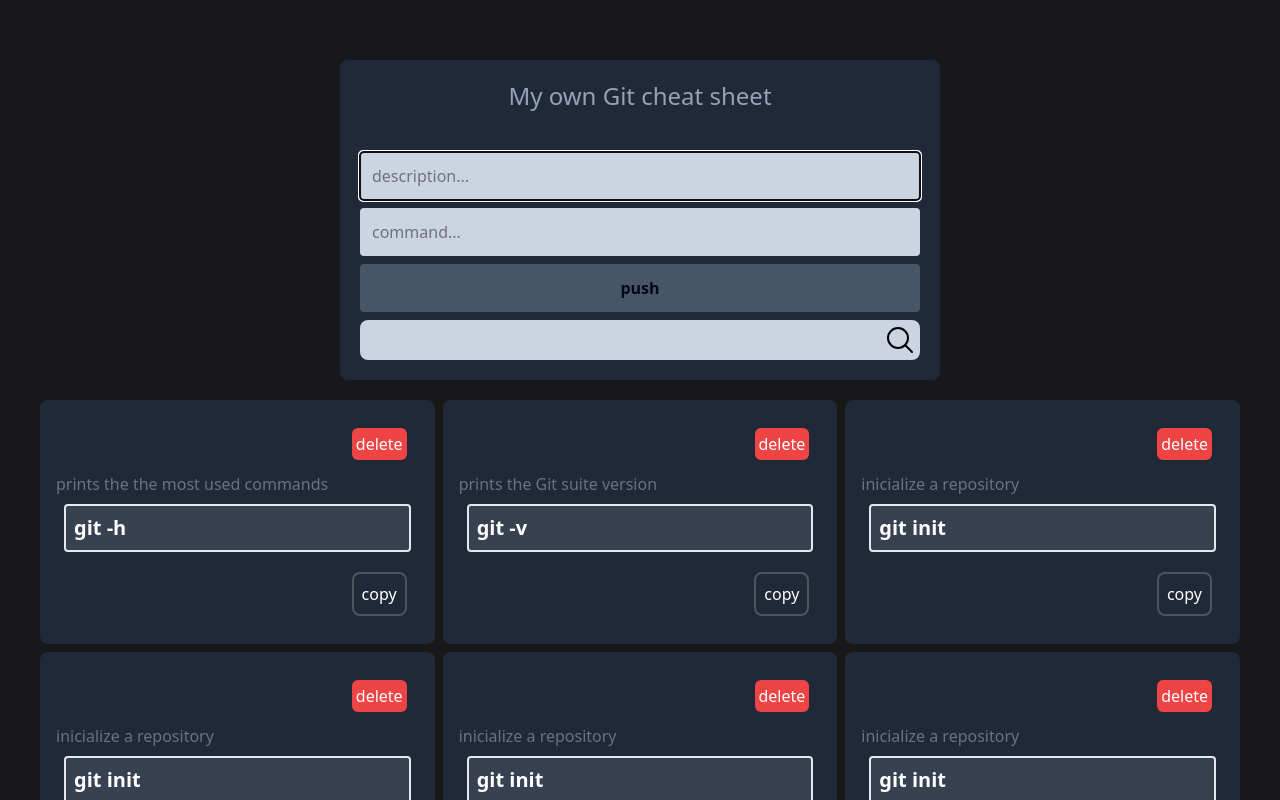
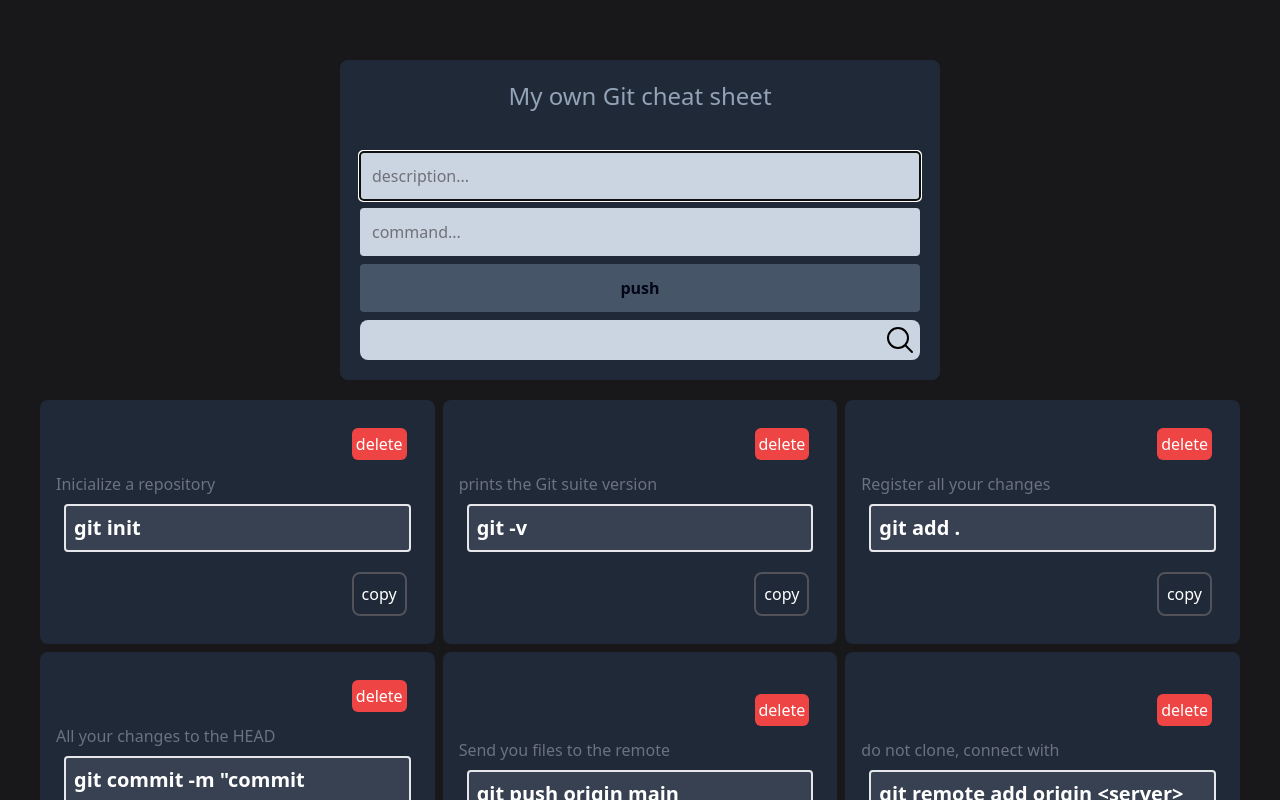
Before and after one commit to xaviercomi/my-own-git-cheat-sheet, a React (Vite) app: page / in a window 1280 px wide. Shown: the top 800 px of the page. Built offline with nearby package versions, Linux system fonts and the light colour scheme.

Commit message:
new commands add to cheatCards

```diff
--- a/src/data/cheatCards.js
+++ b/src/data/cheatCards.js
@@ -1,32 +1,32 @@
 export const cheatCards = [
   {
     id: 0,
-    description: 'prints the the most used commands',
-    command: 'git -h',
+    description: "Inicialize a repository",
+    command: "git init",
   },
   {
     id: 1,
-    description: 'prints the Git suite version',
-    command: 'git -v',
+    description: "prints the Git suite version",
+    command: "git -v",
   },
   {
     id: 2,
-    description: 'inicialize a repository',
-    command: 'git init',
+    description: "Register all your changes",
+    command: "git add .",
   },
   {
     id: 3,
-    description: 'inicialize a repository',
-    command: 'git init',
+    description: "All your changes to the HEAD",
+    command: 'git commit -m "commit message"',
   },
   {
     id: 4,
-    description: 'inicialize a repository',
-    command: 'git init',
+    description: "Send you files to the remote",
+    command: "git push origin main",
   },
   {
     id: 5,
-    description: 'inicialize a repository',
-    command: 'git init',
+    description: "do not clone, connect with",
+    command: "git remote add origin <server>",
   },
 ];
```
